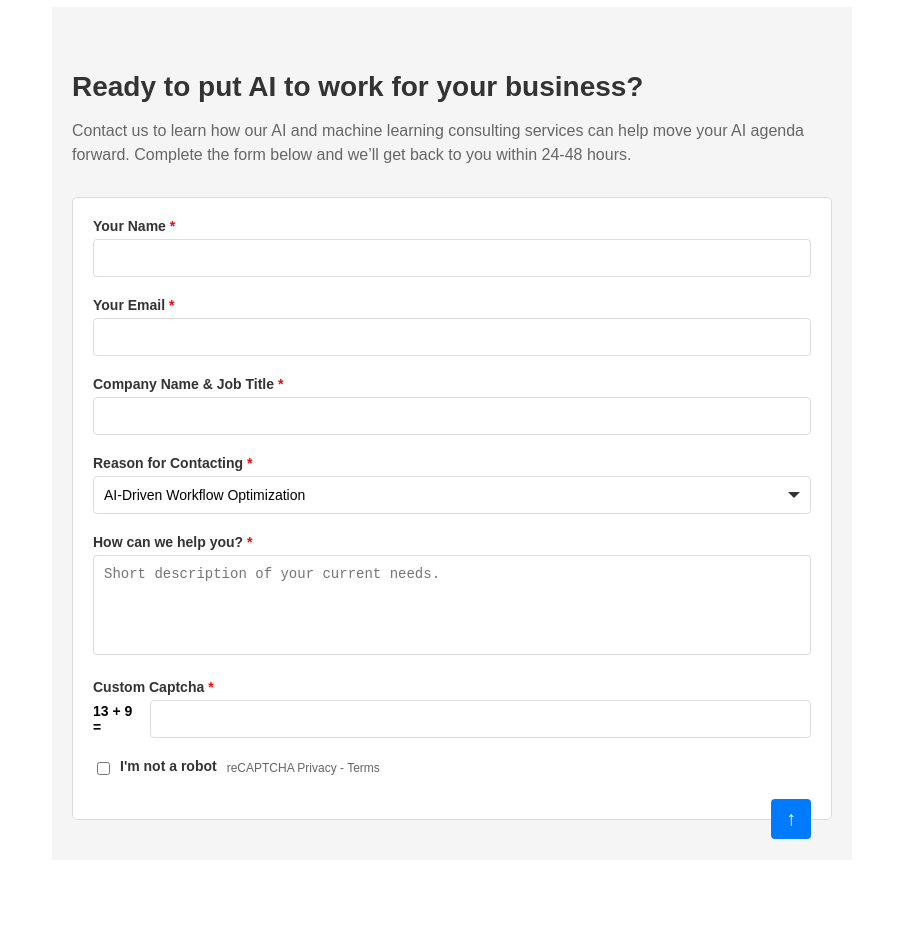
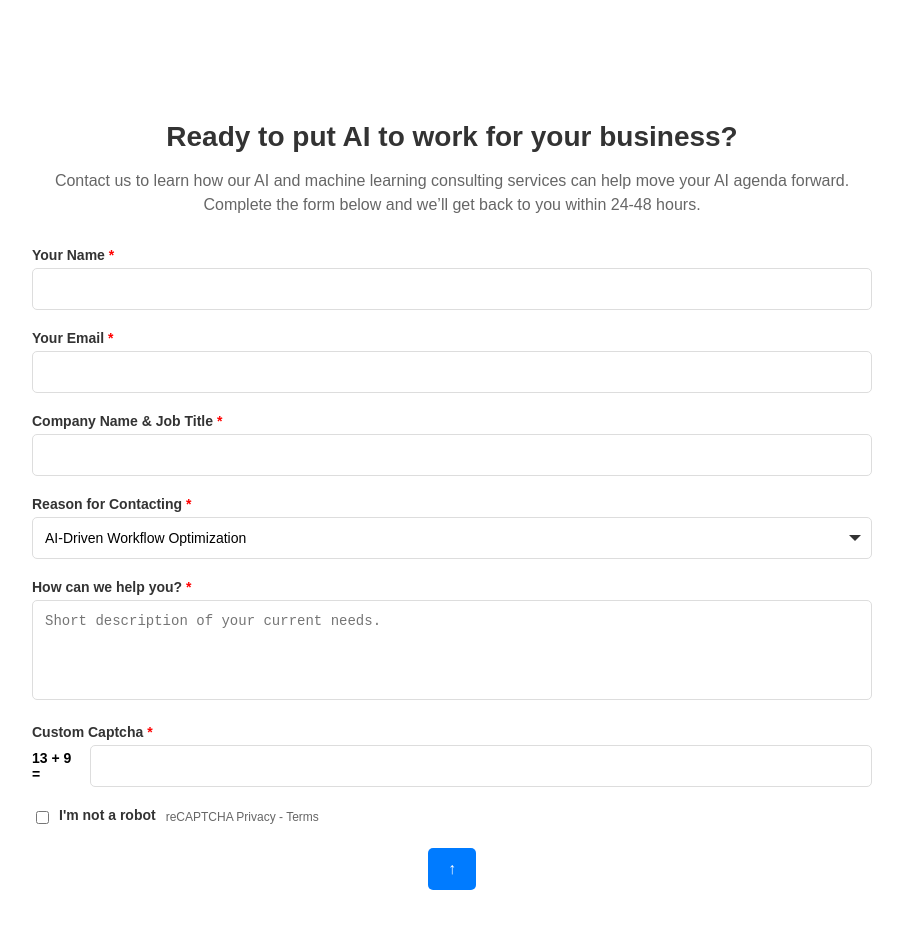
Before and after one commit to Easysoul1/opinosis-analytics, a React (Vite) app: page / in a window 1280 px wide. Shown: the part 6440-7369 px from the top of the page, without its empty margins (188-1091 px from the left). Before the commit the page ends 7300 px from the top, so only its background shows below. Built offline with nearby package versions, Linux system fonts and the light colour scheme; a web font is replaced by a local one.

Commit message:
fix: Update FormSection styles for improved layout and usability; remove commented submission logic in FormSection component

```diff
--- a/src/components/FormSection.css
+++ b/src/components/FormSection.css
@@ -1,13 +1,15 @@
 .form-section {
-    max-width: 800px;
-    margin: 0 auto;
-    padding: 40px 20px;
-    background-color: #f5f5f5;
+    max-width: 900px; /* Increased width for the form */
+    margin: 50px auto;
+    font-family: 'Georgia', serif;
+    padding: 40px 30px;
+    background-color: #ffffff;
+    border-radius: 10px; /* Rounded corners */
     font-family: Arial, sans-serif;
 }
 
 .form-header {
-    text-align: left;
+    text-align: center;
     margin-bottom: 30px;
 }
 
@@ -25,10 +27,8 @@
 }
 
 form {
-    background-color: #fff;
-    padding: 20px;
-    border: 1px solid #ddd;
-    border-radius: 5px;
+    background-color: transparent; /* Match the section background */
+    padding: 0; /* Remove extra padding */
 }
 
 .form-group {
@@ -50,11 +50,11 @@
 .form-group input,
 .form-group select,
 .form-group textarea {
-    width: 100%;
-    padding: 10px;
+    width: 100%; /* Full width for inputs */
+    padding: 12px; /* Adjust padding for better usability */
     font-size: 14px;
     border: 1px solid #ddd;
-    border-radius: 4px;
+    border-radius: 5px;
     box-sizing: border-box;
 }
 
@@ -101,20 +101,15 @@
 .submit-btn {
     background-color: #007bff;
     border: none;
-    border-radius: 4px;
-    padding: 10px;
+    border-radius: 5px;
+    padding: 12px 20px;
+    font-size: 16px;
+    color: #fff;
     cursor: pointer;
-    display: flex;
-    align-items: center;
-    justify-content: center;
-    width: 40px;
-    height: 40px;
-    float: right;
-  }
-
-  .submit-btn span {
-    color: #fff;
-    font-size: 20px;
+    transition: background-color 0.3s ease;
+    display: block;
+    margin: 20px auto 0; /* Center the button */
+    text-align: center;
 }
 
 .submit-btn:hover {
--- a/src/components/FormSection.jsx
+++ b/src/components/FormSection.jsx
@@ -23,7 +23,6 @@ const FormSection = () => {
   const handleSubmit = (e) => {
     e.preventDefault();
     console.log('Form submitted:', formData);
-    // Add form submission logic here (e.g., API call)
   };
 
   return (
--- a/src/components/HeroSection.jsx
+++ b/src/components/HeroSection.jsx
@@ -8,7 +8,7 @@ const HeroSection = () => {
 
   useEffect(() => {
     const handleScroll = () => {
-      if (window.scrollY > 50) { // Adjust the scroll threshold as needed
+      if (window.scrollY > 50) {
         setIsScrolled(true);
       } else {
         setIsScrolled(false);
```
Lines whose indentation alone changed are shown as unchanged.
